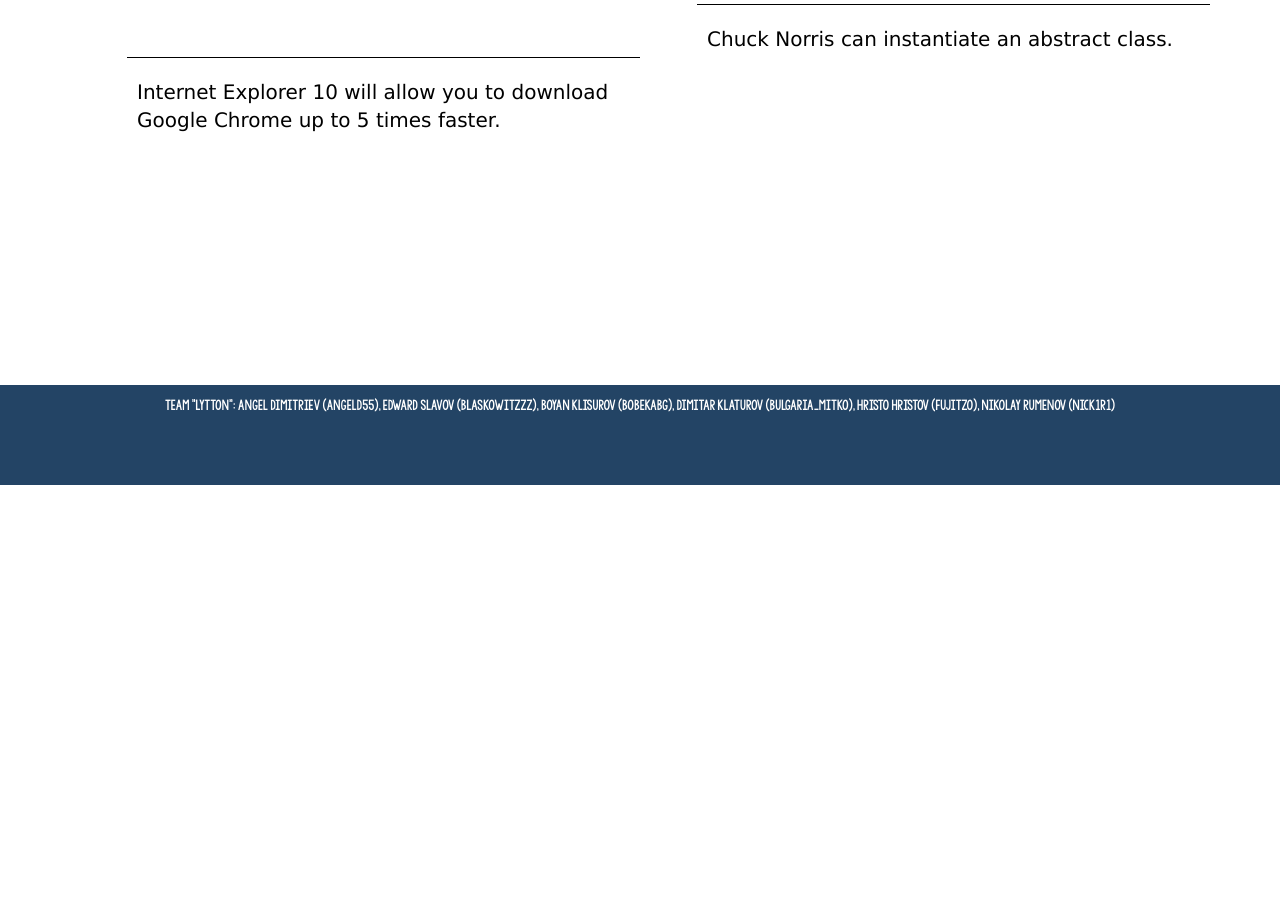
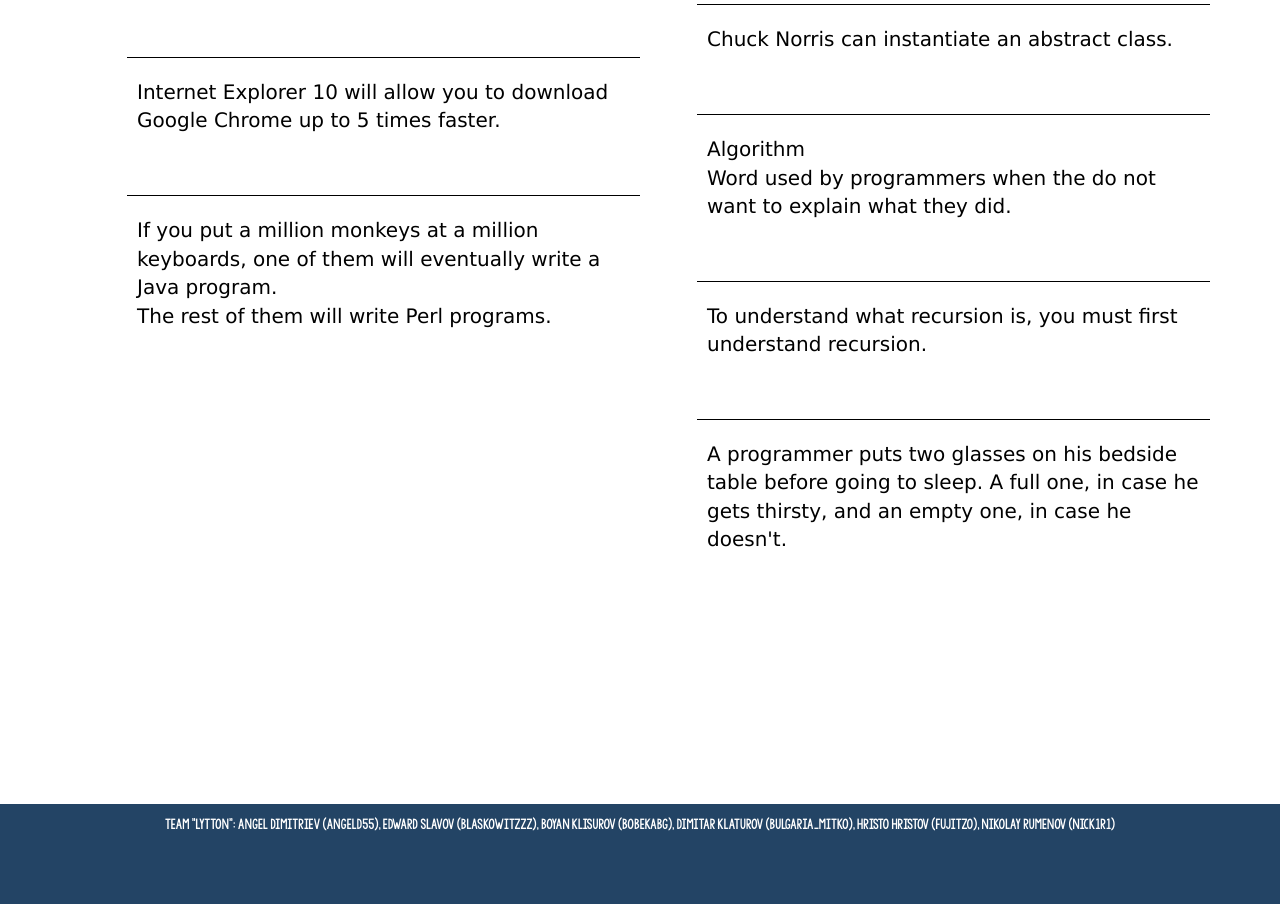
Before and after one commit to eslavov11/Website-Softuni, a plain HTML site: page jokestext.html in a window 1280 px wide. Shown: the part 1351-2255 px from the top of the page. Before the commit the page ends 1836 px from the top, so only its background shows below. Drawn offline with Linux system fonts and the light colour scheme.

Commit message:
Adding jokes
only in jokes-text

```diff
--- a/jokestext.html
+++ b/jokestext.html
@@ -32,6 +32,7 @@
 			<p class="joke">Q: Why is it that programmers always confuse Halloweenwith Christmas?<br>A: Because 31 OCT = 25 DEC.</p>
 			<p class="joke">Q: How many programmers does it take to change a light bulb?<br>A: None. It’s a hardware problem.</p>
 			<p class="joke">Internet Explorer 10 will allow you to download Google Chrome up to 5 times faster.</p>
+			<p class="joke">If you put a million monkeys at a million keyboards, one of them will eventually write a Java program.<br>The rest of them will write Perl programs.</p>
 		</div>
 		<div id="right-joke-div">
 			<p class="joke">public static int GetRandomNumber()<br>{<br>&nbsp;&nbsp;&nbsp;&nbsp;return 4;<br>}</p>
@@ -41,7 +42,9 @@
 			<p class="joke">Capacity of vodka in IT style:<br>0.10 l - demo version;<br>0.25 l - trial version;<br>0.50 l - personal edition;<br>0.70 l - professional edition;<br>1.00 l - network edition;<br>1.75 l - enterprise;<br>3.00 l - for small business;<br>10.00 l - corporate edition;</p>
 			<p class="joke">Chuck Norris can write infinite recursion functions…and have them return.</p>
 			<p class="joke">Chuck Norris can instantiate an abstract class.</p>
-
+			<p class="joke">Algorithm<br>Word used by programmers when the do not want to explain what they did.</p>
+			<p class="joke">To understand what recursion is, you must first understand recursion.</p>
+			<p class="joke">A programmer puts two glasses on his bedside table before going to sleep. A full one, in case he gets thirsty, and an empty one, in case he doesn't.</p>
 		</div>
 	</div>
 	</main>
```
Also changed, not shown: 3 other files.
